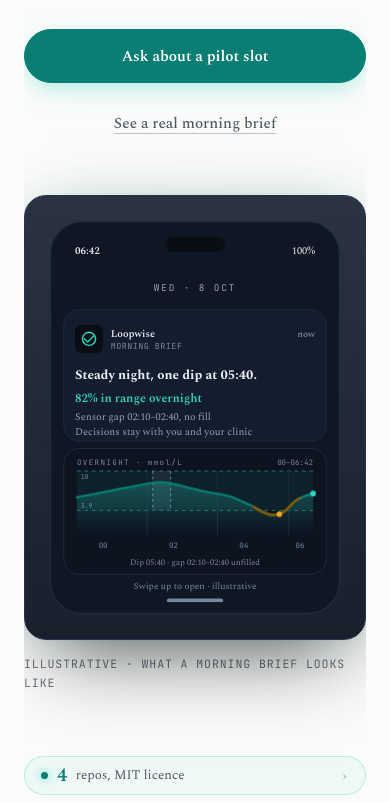
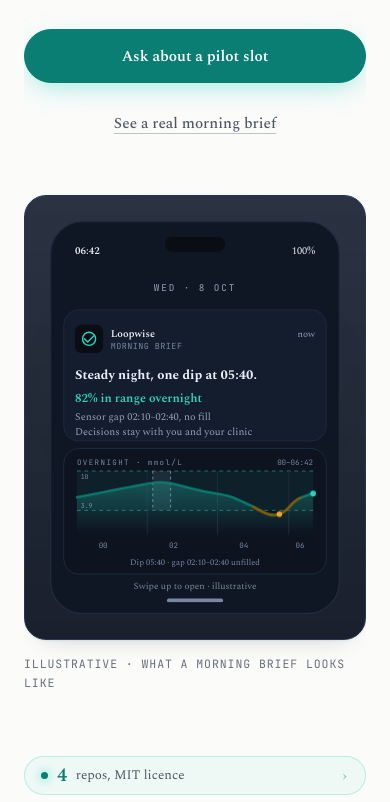
Before and after one commit to NovaLux12/loopwise.uk, a plain HTML site: page index.html in a window 390 px wide. Shown: the part 508-1310 px from the top of the page. Drawn offline with Linux system fonts and the light colour scheme.

Commit message:
Soften the phone card's shadow in light mode
The card stays dark on purpose — it is a device mock, and a phone showing a
06:42 brief is realistically dark in either theme. What jarred was the
footprint: a heavy pure-black spread (rgba(0,0,0,.7), 80px blur) over cream
read as a hole punched in the page, and the 64px teal glow underneath read
as a stain rather than depth.

Light mode now uses a softer, cooler, closer slate shadow with the teal
glow dropped. Dark mode untouched. Shadow-only change, so no contrast
impact.

Appended at the end of hero.css deliberately: light overrides written
higher up get defeated by later base rules of equal specificity, which is
how .announce, .offer-num and .cv-safety all broke.

```diff
--- a/css/hero.css
+++ b/css/hero.css
@@ -132,3 +132,24 @@
 @media (prefers-reduced-motion: reduce){
   .cgm-trace.low{animation:none!important;stroke-width:3.2}
 }
+
+/* ---------- light mode: soften the phone card's footprint ----------
+   The card itself stays dark on purpose — it's a device mock, and a phone
+   showing a 06:42 brief is realistically dark in either OS theme.
+
+   What DID jar was its shadow. In light mode a heavy pure-black spread
+   (rgba(0,0,0,.7), 80px blur) over cream reads as a hole punched in the
+   page, and the 64px teal glow underneath reads as a stain rather than
+   depth. This is a softer, cooler, closer shadow with the teal glow dropped.
+
+   Dark mode is untouched. Appended at the END of this file on purpose: light
+   overrides written higher up get defeated by later base rules of equal
+   specificity, which is how .announce, .offer-num and .cv-safety all broke. */
+@media screen and (prefers-color-scheme: light){
+  .hero-visual .phone-card{
+    box-shadow:
+      0 0 0 1px rgba(45,212,191,.06),
+      0 12px 28px -20px rgba(15,23,42,.32),
+      0 2px 8px -6px rgba(15,23,42,.18);
+  }
+}
```
